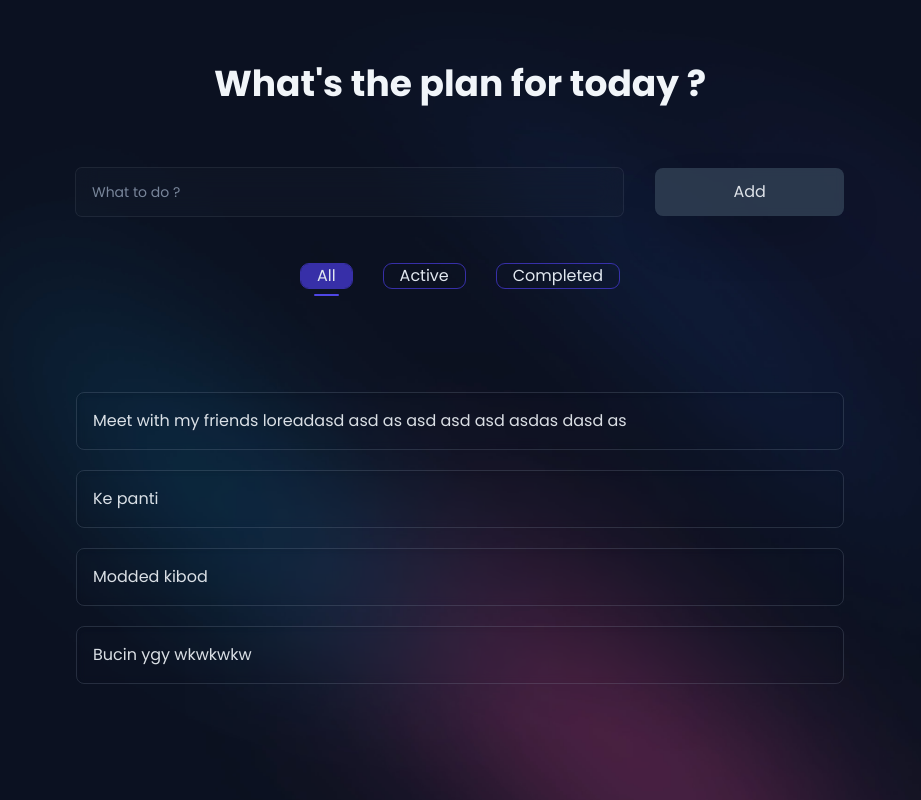
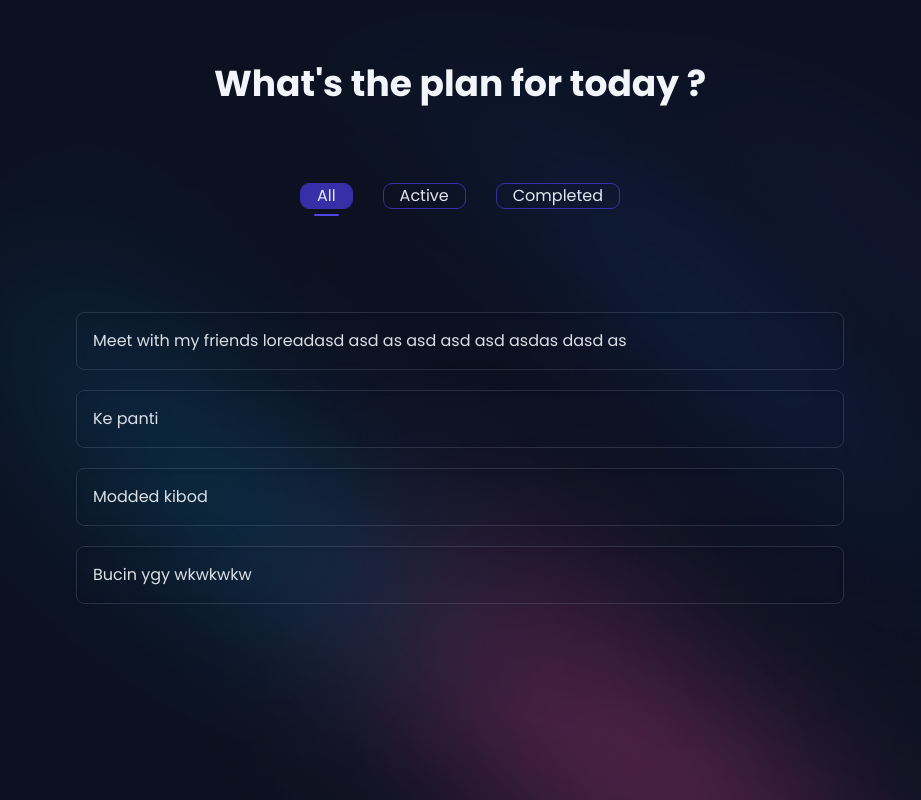
Before and after one commit to ersankarimi/tpa-todolist-app, a React (Vite) app: page / in a window 1280 px wide. Shown: the whole page, without its empty margins (180-1101 px from the left). Built offline with nearby package versions, Linux system fonts and the light colour scheme.

Commit message:
refactor: remove all children's of the FromInputTodo
Remove all children's of the FormInputTodo and all state which related of that children's.

Passing the inputTodoRef as prop of the FormInputTodo component.

```diff
--- a/src/App.jsx
+++ b/src/App.jsx
@@ -1,39 +1,16 @@
 import { useRef, useState } from "react";
-import { useDispatch, useSelector } from "react-redux";
-import { AnimatePresence, LayoutGroup, motion } from "framer-motion";
+import { useSelector } from "react-redux";
+import { AnimatePresence, LayoutGroup } from "framer-motion";
 
-import { addTodo } from "./features/todo/todoSlice";
 import { Badge, EmptyTodo, FormInputTodo, TodoItem } from "./components";
 
 function App() {
   const { todos } = useSelector((store) => store.todo);
-  const dispatch = useDispatch();
   const inputTodoRef = useRef(null);
-  const [newTodoValue, setNewTodoValue] = useState("");
+
   const [selectedCategory, setSelectedCategory] = useState("All");
   const [categoryOnHover, setCategoryOnHover] = useState("null");
   const categories = ["All", "Active", "Completed"];
-
-  const handleAddNewTodo = (event) => {
-    event.preventDefault();
-    if (newTodoValue.length < 3) {
-      inputTodoRef.current.classList.add("animate-shaking");
-
-      setTimeout(() => {
-        inputTodoRef.current.classList.remove("animate-shaking");
-      }, 500);
-      return;
-    }
-
-    const payload = {
-      id: Date.now(),
-      isCompleted: false,
-      todo: newTodoValue,
-    };
-
-    dispatch(addTodo(payload));
-    setNewTodoValue("");
-  };
 
   return (
     <main className="mt-16 flex w-full flex-col items-center gap-8 overflow-auto px-12 pb-20 text-center sm:px-32 lg:px-44 xl:px-64 2xl:w-3/4 2xl:px-96">
@@ -41,36 +18,7 @@ function App() {
         What&apos;s the plan for today ?
       </h1>
       <section className="mt-4 w-full">
-        <FormInputTodo>
-          <form
-            className="flex w-full flex-col items-center justify-around gap-8 py-4  md:flex-row"
-            onSubmit={handleAddNewTodo}
-          >
-            <input
-              type="text"
-              ref={inputTodoRef}
-              className="w-full appearance-none rounded-md bg-slate-800/20 py-3 px-4 text-slate-100 ring-1 ring-slate-300/10 backdrop-blur-md placeholder:text-sm placeholder:text-slate-400/80 focus:outline-none focus:ring-1 focus:ring-slate-300/40"
-              name="add-todo"
-              id="add-todo"
-              placeholder="What to do ?"
-              autoComplete="off"
-              value={newTodoValue}
-              onChange={(event) => setNewTodoValue(event.target.value)}
-            />
-            <motion.button
-              type="submit"
-              className="w-1/2 rounded-lg bg-slate-700/80 py-3 px-4 text-slate-100/90 shadow-2xl ring-1 ring-slate-900/10 backdrop-blur-sm hover:ring-slate-300/20 focus:outline-none focus:ring-1 focus:ring-slate-300/40 lg:w-1/3 lg:px-4"
-              whileTap={{
-                scale: 0.925,
-                transition: {
-                  duration: 0.15,
-                },
-              }}
-            >
-              Add
-            </motion.button>
-          </form>
-        </FormInputTodo>
+        <FormInputTodo inputTodoRef={inputTodoRef} />
       </section>
 
       <section
```
